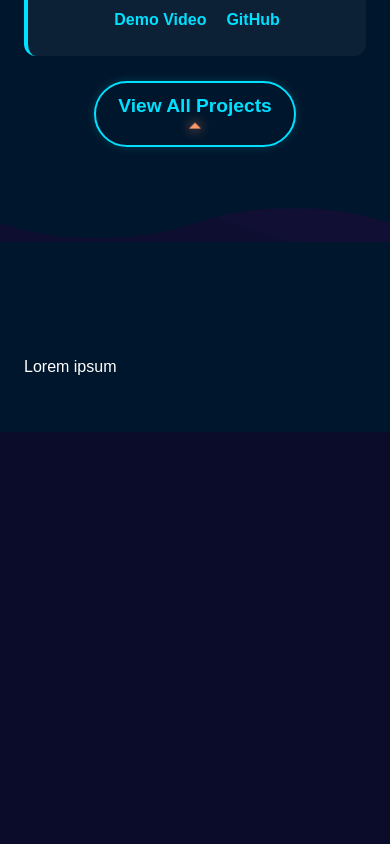
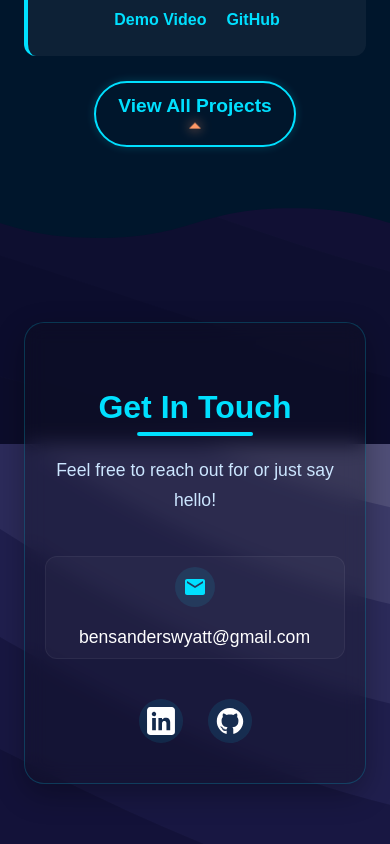
Before and after one commit to benjaminsanderswyatt/Portfolio, a React (Create React App) app: page / in a window 390 px wide. Shown: the part 6308-7152 px from the top of the page. Before the commit the page ends 6740 px from the top, so only its background shows below. Built offline with nearby package versions, Linux system fonts and the light colour scheme.

Commit message:
Implemented contact section

```diff
--- a/src/components/sections/Contact.jsx
+++ b/src/components/sections/Contact.jsx
@@ -1,21 +1,135 @@
-import React from 'react';
+import React, { useState } from 'react';
+import { motion } from 'framer-motion';
 
+import Tippy from '@tippyjs/react';
+import 'tippy.js/animations/perspective.css';
 import './contact.css';
 
+import { SOCIAL_LINKS, EMAIL } from '../../data/socials';
+
 const Contact = () => {
+  const [copied, setCopied] = useState(false);
+
+  const handleCopyEmail = () => {
+    navigator.clipboard.writeText(EMAIL.email);
+    setCopied(true);
+  };
+
+  const resetCopyState = () => {
+    setCopied(false);
+  };
+
+
+  const containerVariants = {
+    hidden: { opacity: 0 },
+    visible: {
+      opacity: 1,
+      transition: {
+        staggerChildren: 0.2,
+      },
+    },
+  };
+
+  const itemVariants = {
+    hidden: { opacity: 0, y: 20 },
+    visible: {
+      opacity: 1,
+      y: 0,
+      transition: {
+        duration: 0.6,
+        ease: 'easeOut',
+      },
+    },
+  };
+
 
 
   return (
-    <section id="about" className="section about-section">
+    <section id="contact" className="section contact-section">
+      <div className="contact-container">
+        <motion.div
+          className="contact-content"
+          variants={containerVariants}
+          initial="hidden"
+          whileInView="visible"
+          viewport={{ once: true, amount: 0.3 }}
+        >
 
-      <div className="about-container">
+          <motion.h2 className="section-title" variants={itemVariants}>
+            Get In Touch
+          </motion.h2>
 
-        <p>
-          Lorem ipsum
-        </p>
+
+          <motion.p className="contact-intro" variants={itemVariants}>
+            Feel free to reach out for or just say hello!
+          </motion.p>
+
+
+          <motion.div className="contact-details" variants={itemVariants}>
+            <div className="contact-item">
+              <div className="contact-icon">
+                <img
+                  src={EMAIL.iconFile}
+                  alt="Email"
+                  width={EMAIL.width}
+                  height={EMAIL.height}
+                  className="mail-svg"
+                />
+              </div>
+
+              <Tippy
+                content={copied ? 'Copied!' : 'Click to copy'}
+                animation="perspective"
+                delay={[100, 200]}
+                duration={300}
+                placement="bottom"
+                interactive={false}
+                theme="custom"
+                inertia
+                arrow={false}
+                hideOnClick={false}
+                trigger="mouseenter focus"
+                onShow={resetCopyState}
+              >
+                <button
+                  type="button"
+                  className="contact-link"
+                  onClick={handleCopyEmail}
+                  aria-label="Copy email to clipboard"
+                >
+                  {EMAIL.email}
+                </button>
+              </Tippy>
+            </div>
+          </motion.div>
+
+
+          <motion.div className="social-links" variants={itemVariants}>
+            {SOCIAL_LINKS.map((social) => (
+              <motion.a
+                key={social.name}
+                href={social.url}
+                target="_blank"
+                rel="noopener noreferrer"
+                aria-label={social.name}
+                className="social-icon"
+                whileHover={{ scale: 1.2 }}
+                transition={{ type: 'spring', stiffness: 300, damping: 15 }}
+              >
+                <img
+                  src={social.iconFile}
+                  alt={social.name}
+                  width={social.width}
+                  height={social.height}
+                  className="social-img"
+                />
+              </motion.a>
+            ))}
+          </motion.div>
+
+        </motion.div>
 
       </div>
-
     </section>
   );
 };
--- a/src/components/sections/contact.css
+++ b/src/components/sections/contact.css
@@ -0,0 +1,182 @@
+.contact-section {
+  padding: 120px 80px;
+  color: var(--text);
+  background: transparent;
+}
+
+.contact-container {
+  max-width: 800px;
+  margin: auto;
+  padding: 0px 24px;
+  text-align: center;
+}
+
+.contact-content {
+  display: flex;
+  flex-direction: column;
+  align-items: center;
+  gap: 40px;
+  background: rgba(15, 15, 30, 0.35);
+  backdrop-filter: blur(10px);
+  border-radius: 20px;
+  padding: 50px 30px;
+  border: 1px solid rgba(var(--accent-rgb), 0.2);
+  box-shadow: 0 10px 30px rgba(0, 0, 0, 0.3);
+}
+
+
+#contact .section-title {
+  margin-bottom: -10px;
+}
+
+
+.contact-intro {
+  font-size: 1.25rem;
+  max-width: 500px;
+  margin: 0 auto;
+  color: var(--sub-text);
+  line-height: 1.7;
+}
+
+.contact-details {
+  display: flex;
+  flex-direction: column;
+  gap: 25px;
+  width: 100%;
+  max-width: 500px;
+}
+
+.contact-item {
+  display: flex;
+  align-items: center;
+  justify-content: center;
+  gap: 20px;
+  padding: 15px 25px;
+  background: rgba(255, 255, 255, 0.03);
+  border-radius: 12px;
+  border: 1px solid rgba(255, 255, 255, 0.05);
+  transition: transform 0.3s ease, box-shadow 0.3s ease;
+}
+
+.contact-item:hover {
+  transform: translateY(-5px);
+  box-shadow: 0 10px 25px rgba(0, 0, 0, 0.2);
+}
+
+.contact-icon {
+  width: 50px;
+  height: 50px;
+  border-radius: 50%;
+  background: rgba(var(--accent-rgb), 0.1);
+  display: flex;
+  align-items: center;
+  justify-content: center;
+}
+
+.contact-icon svg {
+  width: 24px;
+  height: 24px;
+}
+
+.contact-link {
+  color: var(--accent);
+  background: none;
+  border: none;
+  font-size: 1.2rem;
+  color: var(--text);
+  text-decoration: none;
+  text-align: center;
+  cursor: pointer;
+  padding: 0;
+  transition: color 0.3s ease, scale 0.3s ease;
+  will-change: color, scale;
+}
+
+.contact-link:hover {
+  color: var(--accent-sec);
+  scale: 1.1;
+}
+
+.social-links {
+  display: flex;
+  gap: 25px;
+  justify-content: center;
+}
+
+.social-icon {
+  display: flex;
+  width: 50px;
+  height: 50px;
+  align-items: center;
+  justify-content: center;
+  border-radius: 50%;
+  background: rgba(var(--accent-rgb), 0.1);
+  border: transparent 2px solid;
+  transition: border 0.3s ease;
+}
+
+.social-icon:hover {
+  border: var(--accent-sec) 2px solid;
+}
+
+.social-img {
+  width: 28px;
+  height: 28px;
+  object-fit: contain;
+}
+
+
+
+
+
+
+@media (max-width: 768px) {
+  .contact-section {
+    padding: 80px 0px;
+  }
+
+  .contact-content {
+    padding: 40px 20px;
+  }
+
+  .contact-intro {
+    font-size: 1.1rem;
+  }
+
+  .contact-item {
+    flex-direction: column;
+    padding: 10px;
+  }
+
+  .contact-link {
+    font-size: 1.1rem;
+  }
+
+  .social-icon {
+    width: 45px;
+    height: 45px;
+  }
+}
+
+
+@media (max-width: 480px) {
+  .contact-details {
+    gap: 15px;
+  }
+
+
+  .contact-icon {
+    width: 40px;
+    height: 40px;
+  }
+
+  .contact-icon svg {
+    width: 20px;
+    height: 20px;
+  }
+
+  .social-icon {
+    width: 40px;
+    height: 40px;
+  }
+}
```
Also changed, not shown: public/images/mail.svg (added).
